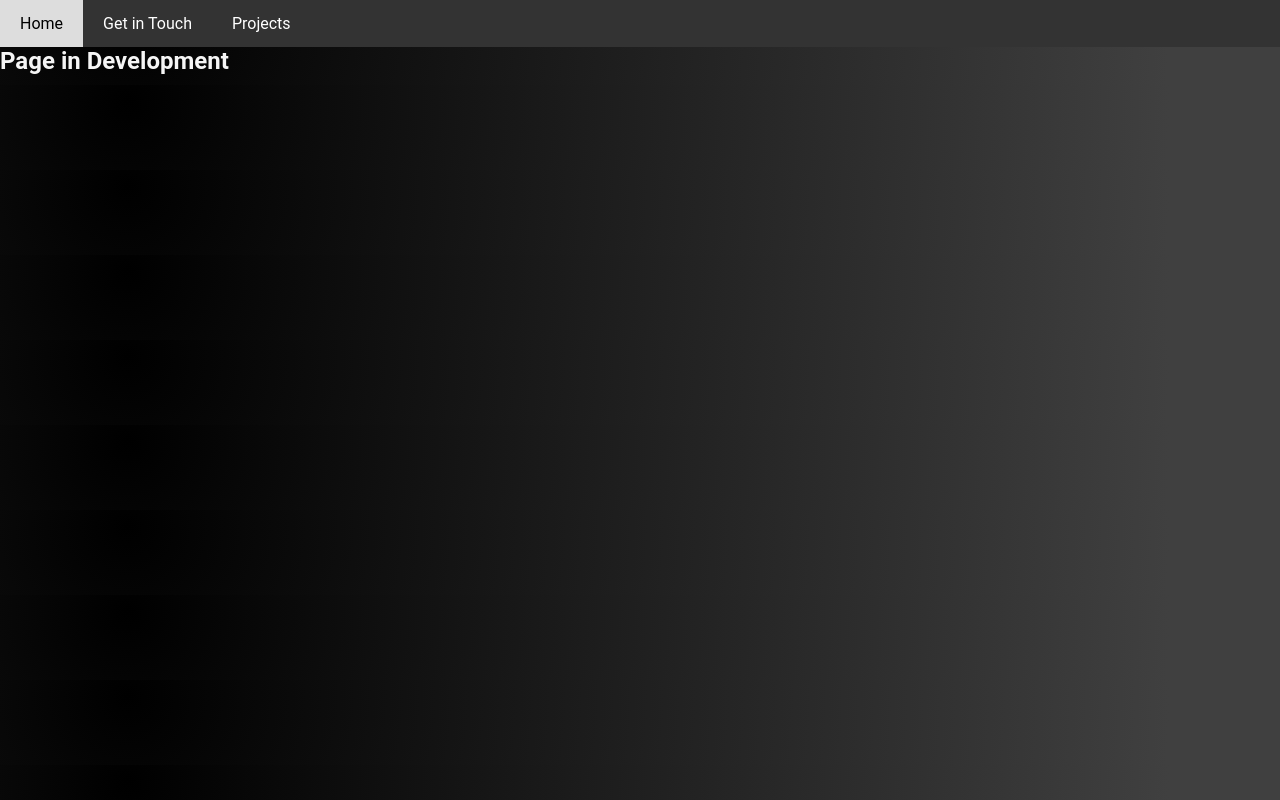
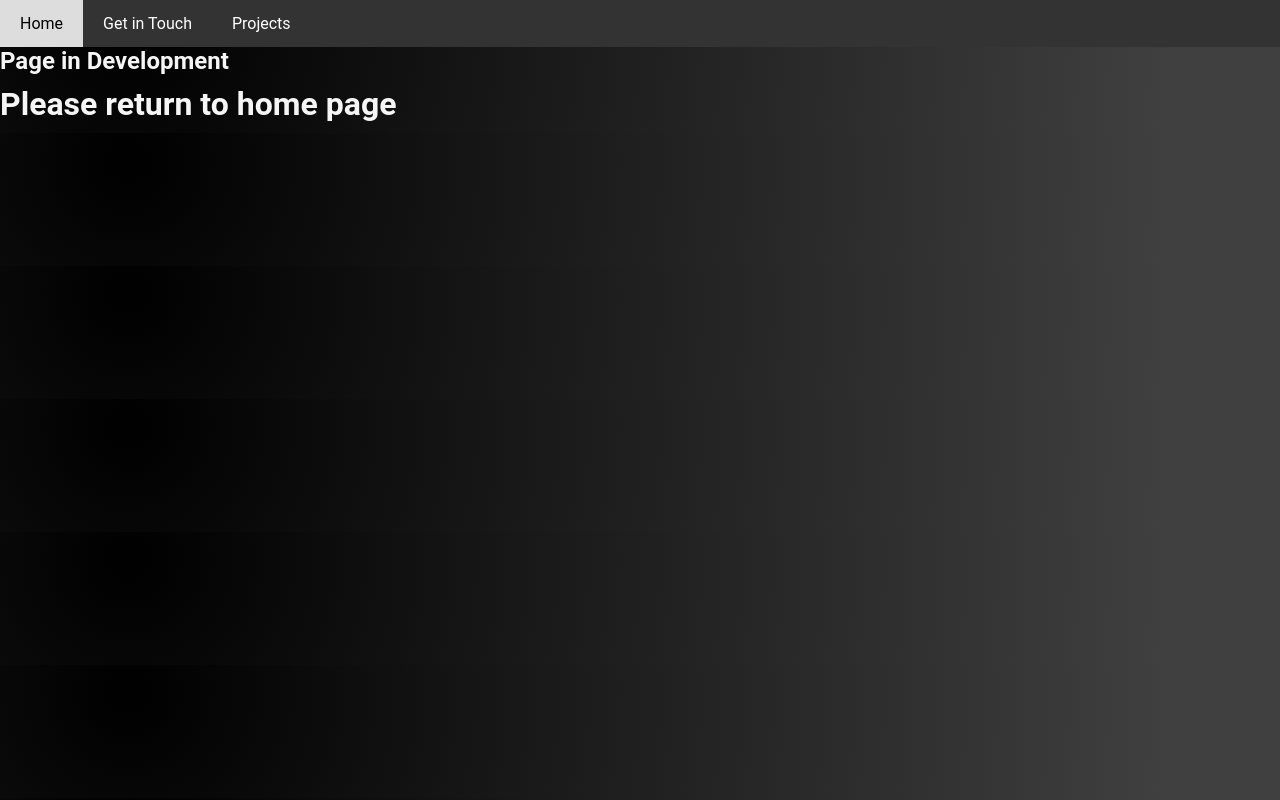
Before and after one commit to ArchieAbr/ArchieAbraham, a plain HTML site: page projects.html in a window 1280 px wide. Drawn offline with Linux system fonts and the light colour scheme.

Commit message:
added another message

```diff
--- a/projects.html
+++ b/projects.html
@@ -12,5 +12,6 @@
     <a href="projects.html">Projects</a>
 </div>
 <h2>Page in Development</h2>
+<h1>Please return to home page</h1>
 </body>
 </html>
```
